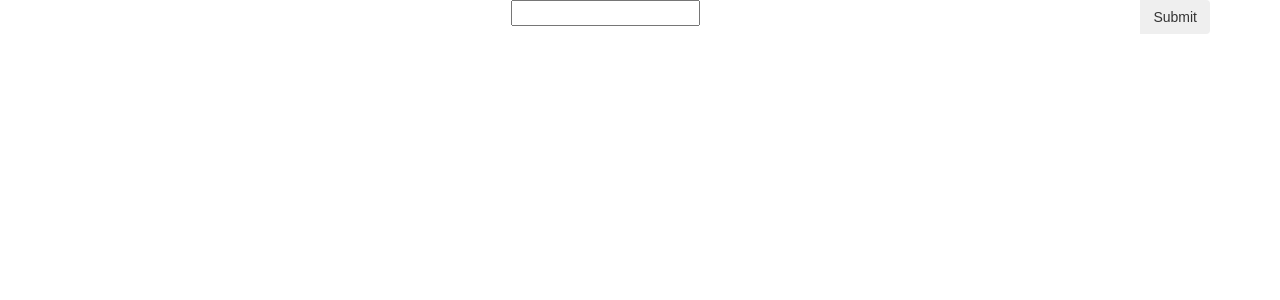
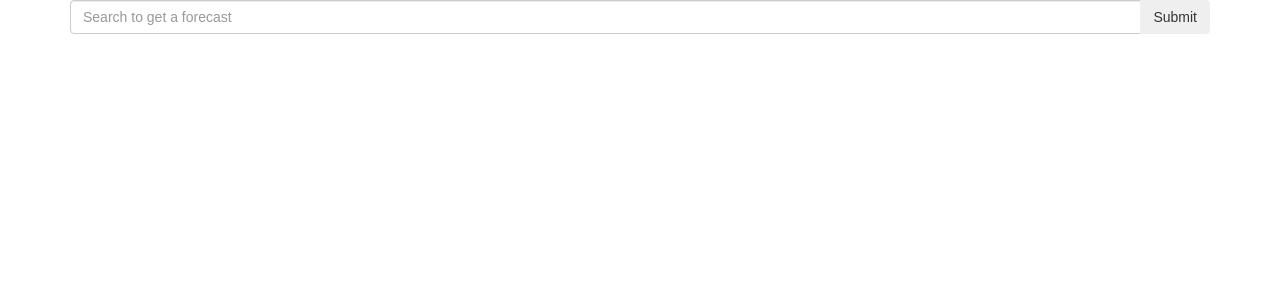
Before and after one commit to mhallxyz/electron-weather, a React (Create React App) app: page / in a window 1280 px wide. Shown: the top 300 px of the page. Built offline with nearby package versions, Linux system fonts and the light colour scheme.

Commit message:
Input updates. Local method bound to "this"

```diff
--- a/src/containers/search_bar.js
+++ b/src/containers/search_bar.js
@@ -1,10 +1,28 @@
 import React, { Component } from "react";
 
 export default class SearchBar extends Component {
+  constructor(props) {
+    super(props);
+    this.state = {
+      term: ""
+    }
+
+    this.onInputChange = this.onInputChange.bind(this);
+  }
+
+  onInputChange(event) {
+    this.setState({ term: event.target.value });
+  }
+
   render() {
     return(
       <form className="input-group">
-        <input />
+        <input
+          placeholder="Search to get a forecast"
+          className="form-control"
+          value={this.state.term}
+          onChange={this.onInputChange}
+         />
         <span className="input-group-btn">
           <button type="submit" className="btn btn-secondary">Submit</button>
         </span>
```
